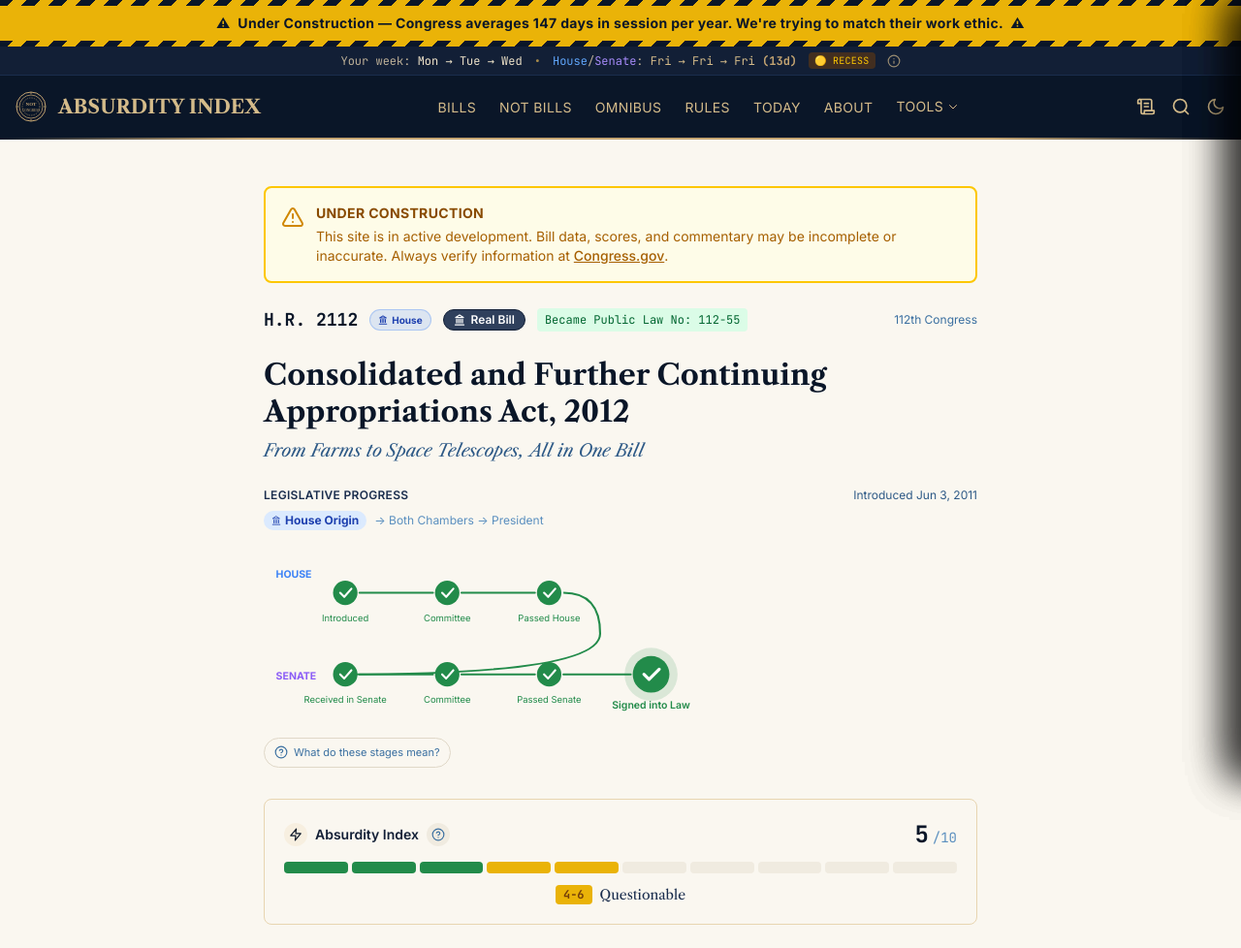
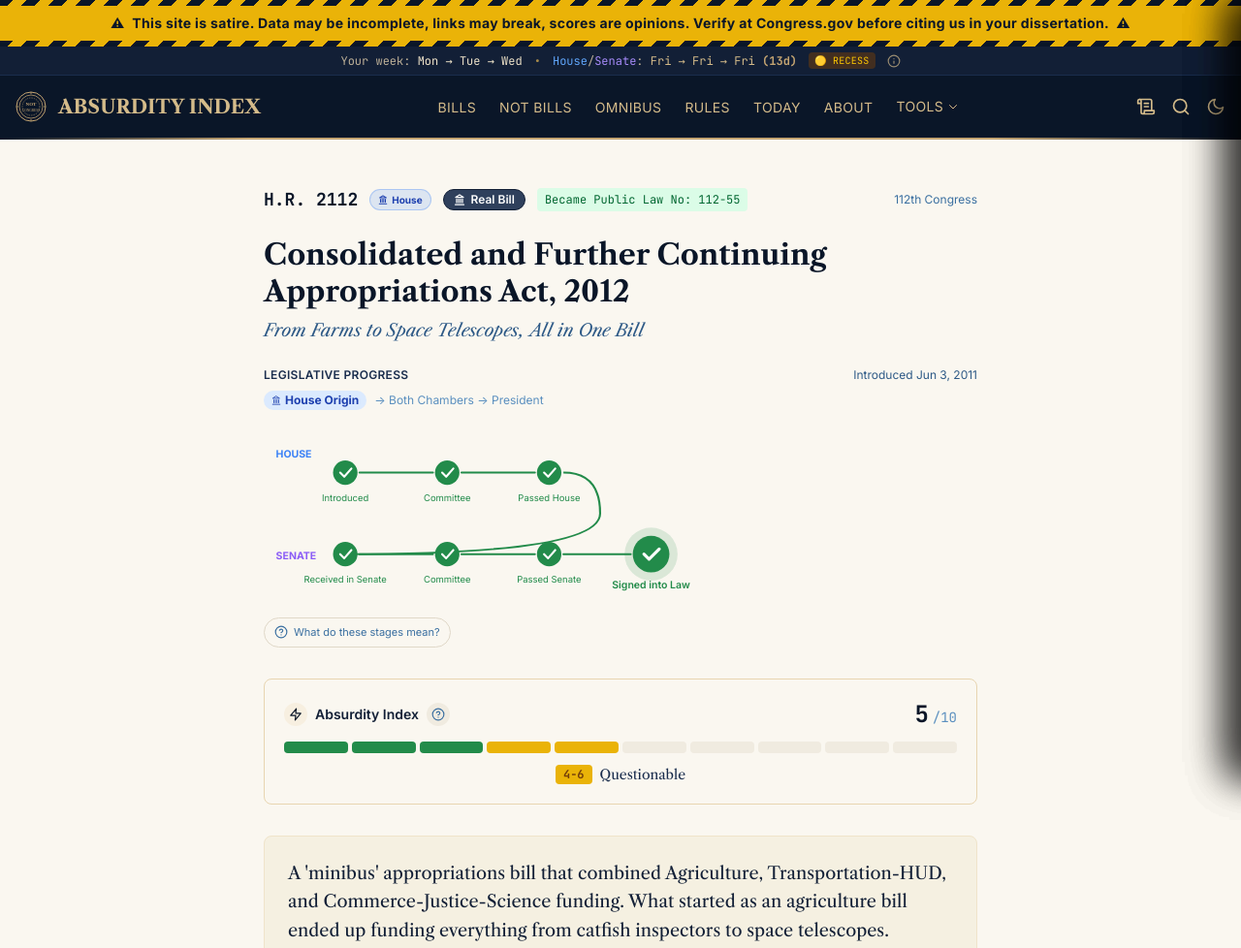
Before and after one commit to AbsurdityIndex/absurdityindex.org, an Astro site: page /bills/real-hr-2112-112 in a window 1280 px wide. Shown: the top 978 px of the page at 97% size. Built offline with nearby package versions, Linux system fonts and the light colour scheme; Astro itself is replaced by a stand-in of ours; a web font is replaced by a local one.

Commit message:
feat: Replace per-page disclaimers with site-wide satirical banner
- Update ConstructionBanner to be a rotating satirical disclaimer
- Remove individual "Under Construction" warnings from bill pages
- Covers legal bases (satire, verify at Congress.gov) while staying on-brand

Co-Authored-By: Claude Opus 4.5 <noreply@anthropic.com>

```diff
--- a/src/components/ui/ConstructionBanner.astro
+++ b/src/components/ui/ConstructionBanner.astro
@@ -1,20 +1,20 @@
 ---
 /**
- * Under-construction banner styled as yellow caution tape.
- * Includes a rotating joke about congressional work schedules.
+ * Site-wide satirical disclaimer banner styled as yellow caution tape.
+ * Covers legal bases while staying on-brand with the satirical tone.
  */
-const jokes = [
-  "Under Construction — Congress averages 147 days in session per year. We're trying to match their work ethic.",
-  "Under Construction — The 118th Congress passed 27 laws in its first year. Our site has more pages than that.",
-  "Under Construction — Pardon our dust. Unlike Congress, we actually plan to finish.",
-  "Under Construction — Moving faster than a bipartisan bill in an election year.",
-  "Under Construction — We've been in session longer today than the average Friday in the House.",
-  "Under Construction — Our build pipeline has fewer delays than the legislative process.",
+const disclaimers = [
+  "This site is satire. Data may be incomplete, links may break, scores are opinions. Verify at Congress.gov before citing us in your dissertation.",
+  "Not legal advice. Not financial advice. Not even particularly good life advice. But it's more entertaining than C-SPAN.",
+  "Accuracy not guaranteed. Neither is Congress's. At least we're honest about it. Always verify at Congress.gov.",
+  "This is satire and commentary. If you're using this for serious research, please also consult Congress.gov. We're funnier, they're official.",
+  "Data sourced from Congress.gov, filtered through sarcasm. Links may rot faster than a stalled bill in committee.",
+  "Satire ahead. Our absurdity scores are editorial opinions, not constitutional law. The Founding Fathers would probably be fine with this.",
 ];
 
 // Pick one based on day of year so it changes daily but stays consistent per build
 const dayOfYear = Math.floor((Date.now() - new Date(new Date().getFullYear(), 0, 0).getTime()) / 86400000);
-const joke = jokes[dayOfYear % jokes.length];
+const disclaimer = disclaimers[dayOfYear % disclaimers.length];
 ---
 
 <div class="construction-banner relative overflow-hidden bg-yellow-500 text-navy-900" role="status">
@@ -22,7 +22,7 @@ const joke = jokes[dayOfYear % jokes.length];
   <div class="relative py-2 px-4 text-center">
     <p class="text-xs sm:text-sm font-sans font-bold tracking-wide">
       <span aria-hidden="true" class="mr-1">&#9888;</span>
-      {joke}
+      {disclaimer}
       <span aria-hidden="true" class="ml-1">&#9888;</span>
     </p>
   </div>
--- a/src/pages/bills/[slug].astro
+++ b/src/pages/bills/[slug].astro
@@ -76,20 +76,6 @@ const twitterText = encodeURIComponent(`${d.billNumber} — ${d.title}\n\n${d.su
   <script type="application/ld+json" set:html={JSON.stringify(billSchema)} />
 
   <div class="max-w-3xl mx-auto px-4 py-8 md:py-12">
-
-    {/* Under Construction Disclaimer */}
-    <div class="mb-6 p-4 bg-yellow-50 border-2 border-yellow-400 rounded-lg">
-      <div class="flex items-start gap-3">
-        <Icon name="alert-triangle" size={24} class="text-yellow-600 flex-shrink-0 mt-0.5" />
-        <div>
-          <p class="font-bold text-yellow-800 text-sm uppercase tracking-wide">Under Construction</p>
-          <p class="text-yellow-700 text-sm mt-1">
-            This site is in active development. Bill data, scores, and commentary may be incomplete or inaccurate.
-            Always verify information at <a href="https://congress.gov" target="_blank" rel="noopener noreferrer" class="underline font-medium hover:text-yellow-900">Congress.gov</a>.
-          </p>
-        </div>
-      </div>
-    </div>
 
     {/* Compact header bar */}
     <div class="flex flex-wrap items-center gap-3 mb-6">
--- a/src/pages/not-bills/[slug].astro
+++ b/src/pages/not-bills/[slug].astro
@@ -46,19 +46,6 @@ const twitterText = encodeURIComponent(`${d.billNumber} — ${d.title}\n\n${d.su
   <script type="application/ld+json" set:html={JSON.stringify(billSchema)} />
 
   <div class="max-w-4xl mx-auto px-4 py-12">
-    {/* Under Construction Disclaimer */}
-    <div class="mb-6 p-4 bg-yellow-50 border-2 border-yellow-400 rounded-lg">
-      <div class="flex items-start gap-3">
-        <Icon name="alert-triangle" size={24} class="text-yellow-600 flex-shrink-0 mt-0.5" />
-        <div>
-          <p class="font-bold text-yellow-800 text-sm uppercase tracking-wide">Under Construction</p>
-          <p class="text-yellow-700 text-sm mt-1">
-            This site is in active development. Content may be incomplete or change without notice.
-          </p>
-        </div>
-      </div>
-    </div>
-
     <article class="bg-parchment rounded-lg shadow-lg overflow-hidden">
       {/* Header section with stamp */}
       <div class="relative p-6 md:p-10 pb-0">
--- a/src/pages/omnibus/[slug].astro
+++ b/src/pages/omnibus/[slug].astro
@@ -68,20 +68,6 @@ const billSchema = {
   </div>
 
   <div class="max-w-6xl mx-auto px-4 py-12">
-    <!-- Under Construction Disclaimer -->
-    <div class="mb-8 p-4 bg-yellow-50 border-2 border-yellow-400 rounded-lg">
-      <div class="flex items-start gap-3">
-        <Icon name="alert-triangle" size={24} class="text-yellow-600 flex-shrink-0 mt-0.5" />
-        <div>
-          <p class="font-bold text-yellow-800 text-sm uppercase tracking-wide">Under Construction</p>
-          <p class="text-yellow-700 text-sm mt-1">
-            This site is in active development. Bill data, scores, and commentary may be incomplete or inaccurate.
-            Always verify information at <a href="https://congress.gov" target="_blank" rel="noopener noreferrer" class="underline font-medium hover:text-yellow-900">Congress.gov</a>.
-          </p>
-        </div>
-      </div>
-    </div>
-
     <!-- Absurdity Score -->
     {d.absurdityIndex !== undefined && (
       <div class="max-w-sm mx-auto mb-10">
```
